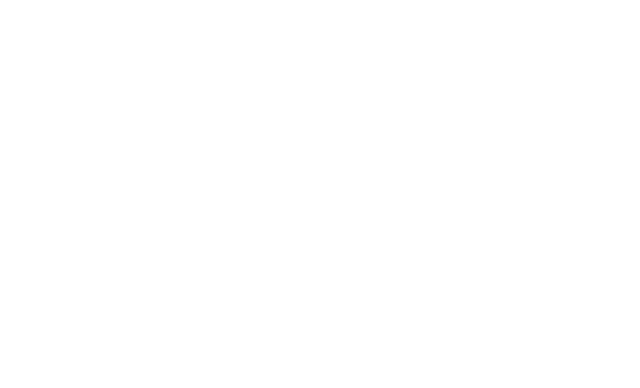
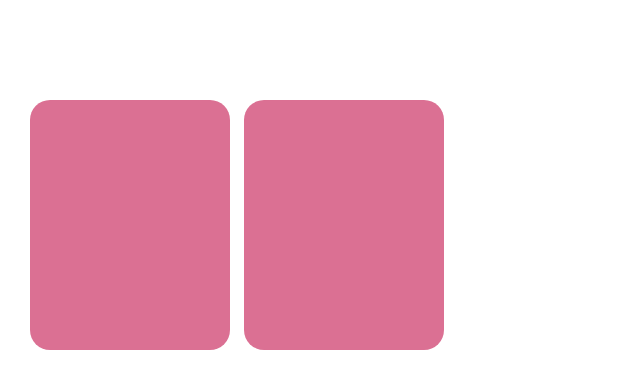
Before and after one commit to liberum12/platzi-video, a plain HTML site: page carrousel.html in a window 1280 px wide. Shown: the top 388 px of the page, without its empty margins (0-640 px from the left). Drawn offline with Linux system fonts and the light colour scheme.

Commit message:
Carrousel terminado, en otro doc html

```diff
--- a/carrousel.css
+++ b/carrousel.css
@@ -8,3 +8,39 @@ body {
     padding: 30px;
     position: relative;
 }
+
+/* position: relative - quiere decir que todos los elementos
+que estén dentro de él, se van a posicionar en relación al padre */
+
+.carrousel__conteiner {
+    white-space: nowrap;
+    margin: 70px 0px;
+    padding-bottom: 10px;
+}
+
+.carrousel__item {
+    background-color: palevioletred;
+    width: 200px;
+    height: 250px;
+    border-radius: 20px;
+    overflow: hidden;
+    margin-right: 10px;
+    display: inline-block;
+    cursor: pointer;
+    transition: 450ms all;
+    transform-origin: center left;
+}
+
+.carrousel__item:hover ~ .carrousel__item {
+    transform: translate3d(10px, 0, 0);
+
+}
+
+.carrousel__conteiner:hover .carrousel__item {
+    opacity: 0.3;
+}
+
+.carrousel__conteiner:hover .carrousel__item:hover {
+    transform: scale(1.5);
+    opacity: 1;
+}
--- a/carrousel.html
+++ b/carrousel.html
@@ -13,6 +13,9 @@
             <div class="carrousel__item">
 
             </div>
+            <div class="carrousel__item">
+
+            </div>
         </div>
     </section>
 </body>
```
